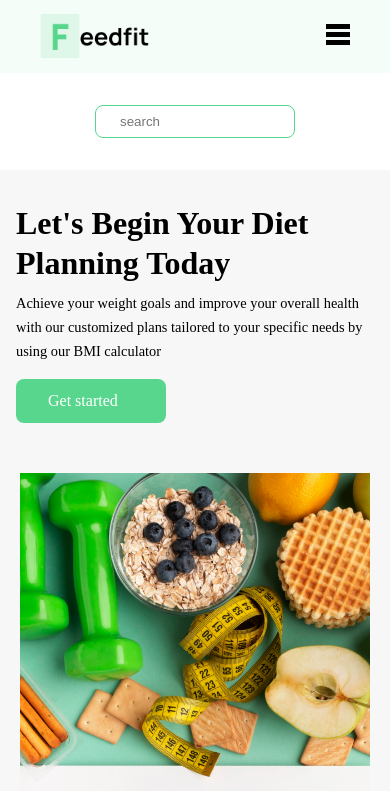
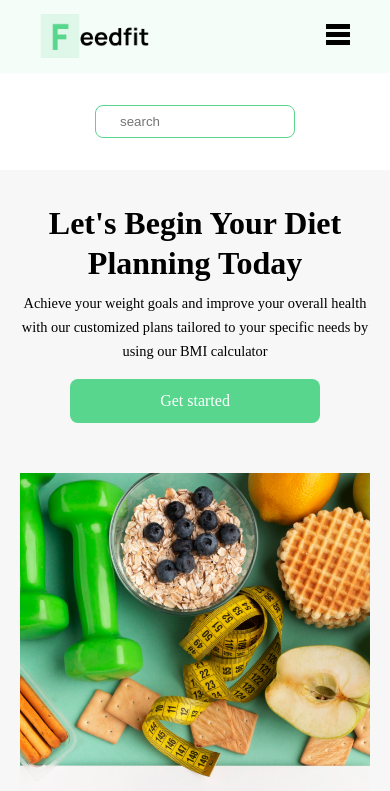
Before and after one commit to Bukason20/Diet-plan-app, a React (Vite) app: page / in a window 390 px wide. Shown: the top 791 px of the page. Built offline with nearby package versions, Linux system fonts and the light colour scheme.

Commit message:
centered text in the homepage

```diff
--- a/src/components/HomePage/HomePage.css
+++ b/src/components/HomePage/HomePage.css
@@ -222,9 +222,25 @@
     .hero-content h2{
         font-size: 2rem;
         line-height: 2.5rem;
+        text-align: center;
     }
     .hero-content p{
         font-size: 0.9rem;
+        text-align: center;
+    }
+    .hero-btn{
+        background-color: #58D68D;
+        border: none;
+        outline: none;
+        padding: 0.8rem 2rem;
+        border-radius: 8px;
+        color: white;
+        width: 250px;
+        cursor: pointer;
+        text-decoration: none;
+        display: block;
+        margin: auto;
+        text-align: center;
     }
     #hero-img{
         width: 350px;
```
